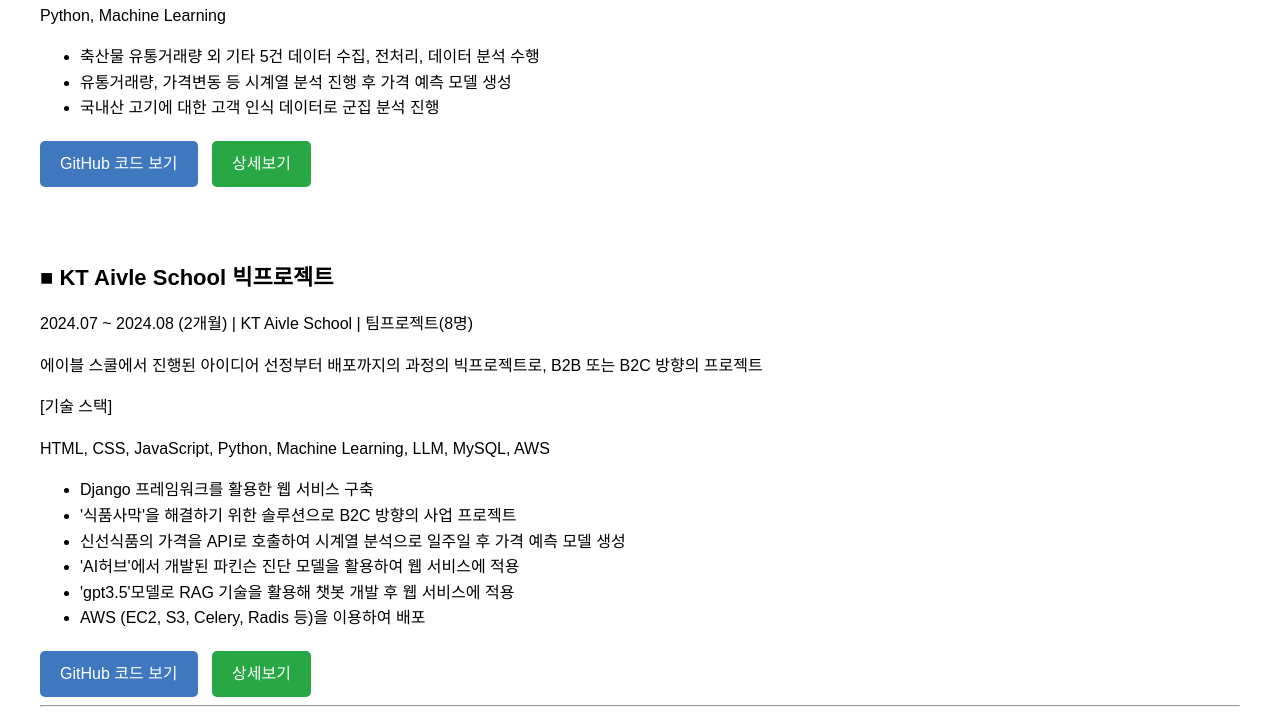
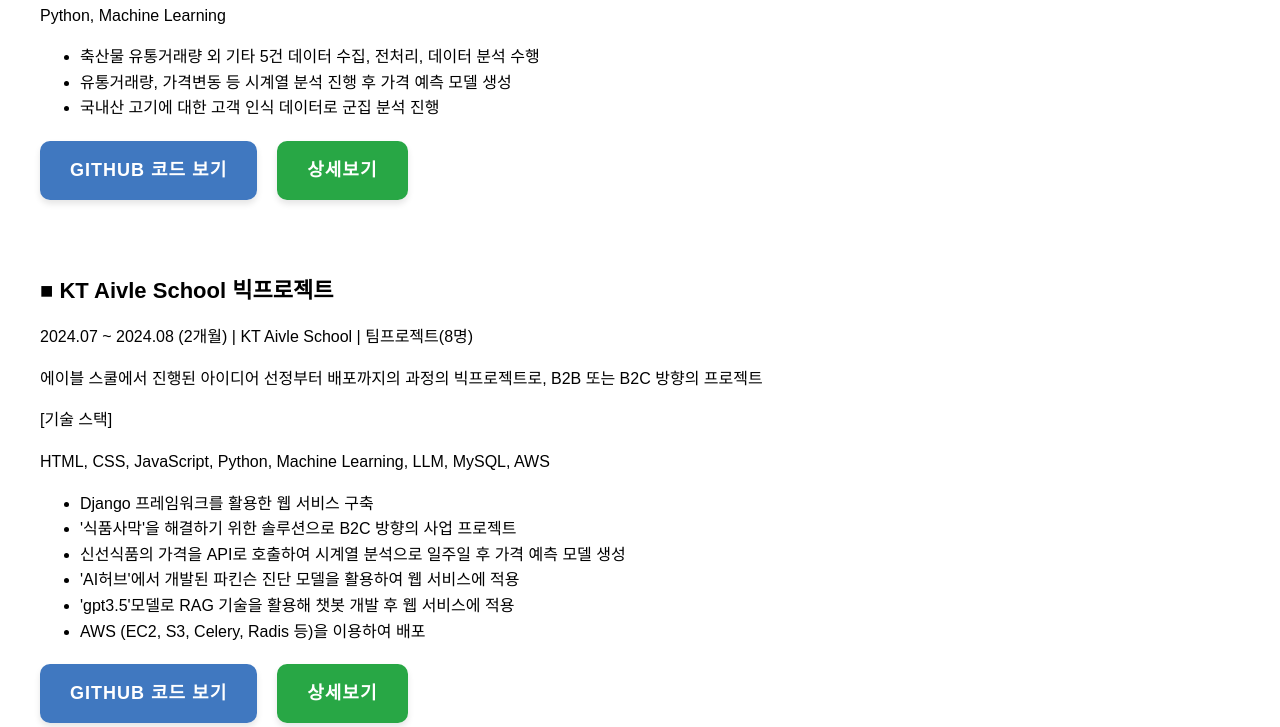
Before and after one commit to LeeYoonhyeok/LeeYoonhyeok.github.io, a plain HTML site: page index.html in a window 1280 px wide. Shown: the part 1770-2497 px from the top of the page. Drawn offline with Linux system fonts and the light colour scheme.

Commit message:
[fix] update portfolio

```diff
--- a/css/style.css
+++ b/css/style.css
@@ -135,7 +135,7 @@ section p, section ul {
     .sidebar {
         width: 220px;
         height: 100vh;
-        transform: translateX(100%); /* 처음에는 화면 밖으로 이동 */
+        transform: translateX(100%); /* 처음에 화면 밖으로 이동 */
     }
 
     .content {
@@ -154,37 +154,45 @@ section p, section ul {
     }
 }
 
+/* 프로젝트 버튼 디자인 */
 .project-buttons {
     margin-top: 20px;
+    display: flex;
+    gap: 20px; /* 버튼 사이의 간격 추가 */
 }
 
 .btn {
     display: inline-block;
-    padding: 10px 20px;
-    margin-right: 10px;
-    background-color: #333;
-    color: #fff;
     text-decoration: none;
-    border-radius: 5px;
-    transition: background-color 0.3s ease;
+    border-radius: 10px; /* 둥근 모서리 */
+    overflow: hidden;
+    box-shadow: 0 4px 6px rgba(0, 0, 0, 0.1); /* 박스 그림자 */
+    transition: transform 0.3s ease, box-shadow 0.3s ease;
 }
 
 .btn:hover {
-    background-color: #555;
+    transform: translateY(-5px); /* 호버 시 버튼이 살짝 올라감 */
+    box-shadow: 0 8px 12px rgba(0, 0, 0, 0.2); /* 호버 시 그림자 강조 */
 }
 
-.github-btn {
-    background-color: #4078c0; /* GitHub의 파란색 */
+.btn-box {
+    background-color: #333;
+    color: #fff;
+    padding: 15px 30px; /* 버튼 크기 확대 */
+    text-align: center;
 }
 
-.github-btn:hover {
-    background-color: #305880;
+.github-btn .btn-box {
+    background-color: #4078c0; /* GitHub 파란색 */
 }
 
-.detail-btn {
+.detail-btn .btn-box {
     background-color: #28a745; /* 녹색 */
 }
 
-.detail-btn:hover {
-    background-color: #1e7c32;
+.btn-box span {
+    font-size: 18px; /* 글씨 크기 확대 */
+    font-weight: bold; /* 글씨 두껍게 */
+    letter-spacing: 1px; /* 글자 간격 */
+    text-transform: uppercase; /* 글자를 대문자로 */
 }
--- a/index.html
+++ b/index.html
@@ -92,9 +92,18 @@
                     <li>유통거래량, 가격변동 등 시계열 분석 진행 후 가격 예측 모델 생성</li>
                     <li>국내산 고기에 대한 고객 인식 데이터로 군집 분석 진행</li>
                 </ul>
+
                 <div class="project-buttons">
-                    <a href="https://github.com/your-repo-link" class="btn github-btn" target="_blank">GitHub 코드 보기</a>
-                    <a href="path_to_your_pdf.pdf" class="btn detail-btn" target="_blank">상세보기</a>
+                    <a href="https://github.com/" class="btn github-btn" target="_blank">
+                        <div class="btn-box">
+                            <span>GitHub 코드 보기</span>
+                        </div>
+                    </a>
+                    <a href="path_to_your_pdf.pdf" class="btn detail-btn" target="_blank">
+                        <div class="btn-box">
+                            <span>상세보기</span>
+                        </div>
+                    </a>
                 </div>
 
                 <br><br>
@@ -113,8 +122,16 @@
                     <li>AWS (EC2, S3, Celery, Radis 등)을 이용하여 배포</li>
                 </ul>
                 <div class="project-buttons">
-                    <a href="https://github.com/" class="btn github-btn" target="_blank">GitHub 코드 보기</a>
-                    <a href="path_to_your_pdf.pdf" class="btn detail-btn" target="_blank">상세보기</a>
+                    <a href="https://github.com/" class="btn github-btn" target="_blank">
+                        <div class="btn-box">
+                            <span>GitHub 코드 보기</span>
+                        </div>
+                    </a>
+                    <a href="path_to_your_pdf.pdf" class="btn detail-btn" target="_blank">
+                        <div class="btn-box">
+                            <span>상세보기</span>
+                        </div>
+                    </a>
                 </div>
             </section>
 
--- a/js/script.js
+++ b/js/script.js
@@ -2,6 +2,7 @@ document.addEventListener('DOMContentLoaded', function() {
     const sidebar = document.querySelector('.sidebar');
     const hamburger = document.querySelector('.hamburger');
     const navLinks = document.querySelectorAll('.sidebar nav ul li a');
+    const sections = document.querySelectorAll('section');
 
     // 햄버거 메뉴 클릭 시 사이드바 토글
     hamburger.addEventListener('click', function() {
@@ -23,7 +24,7 @@ document.addEventListener('DOMContentLoaded', function() {
             const sectionTop = section.offsetTop;
             const sectionHeight = section.clientHeight;
 
-            if (pageYOffset >= sectionTop - sectionHeight / 3) {
+            if (window.pageYOffset >= sectionTop - sectionHeight / 3) {
                 current = section.getAttribute('id');
             }
         });
```
